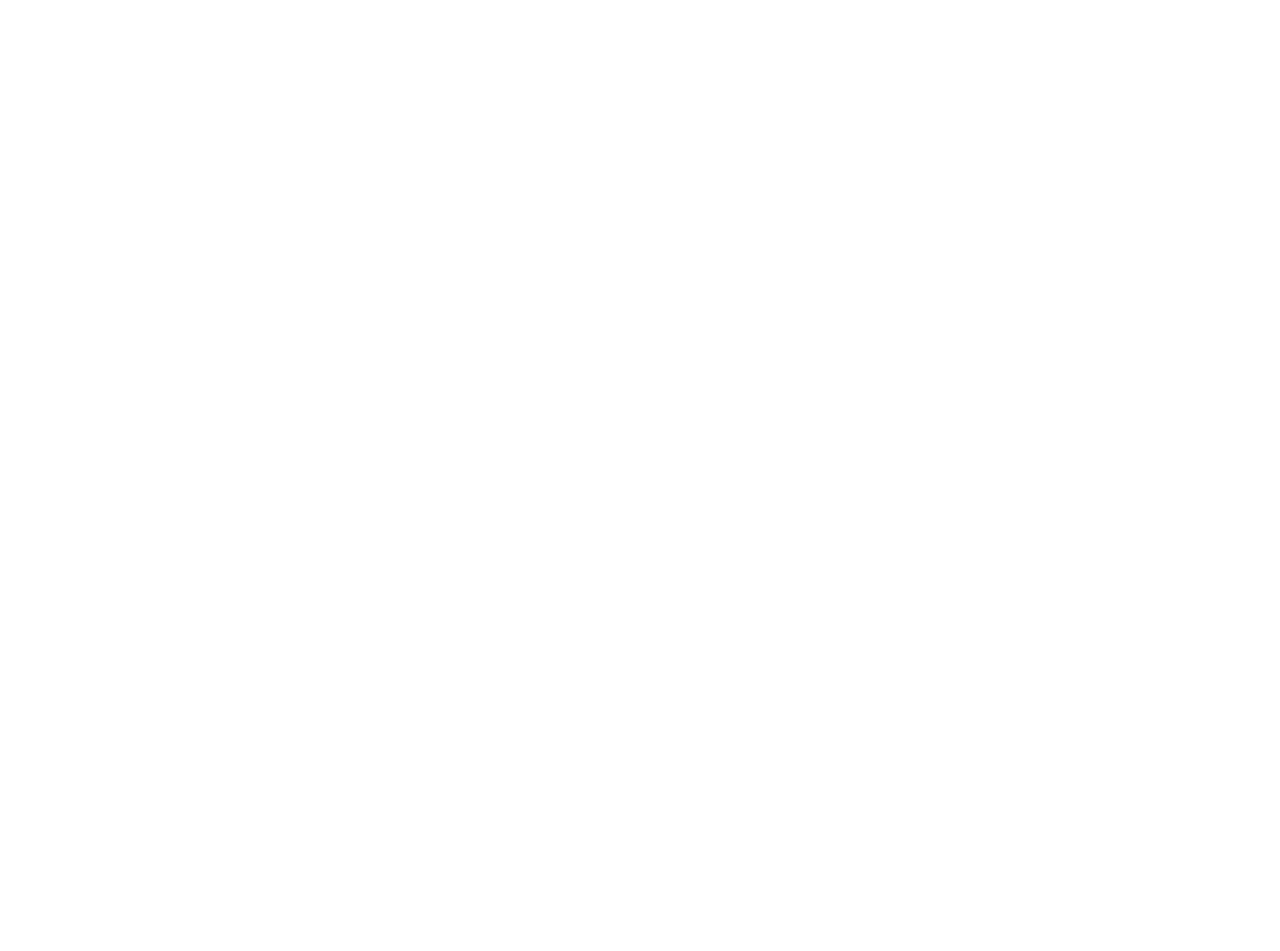
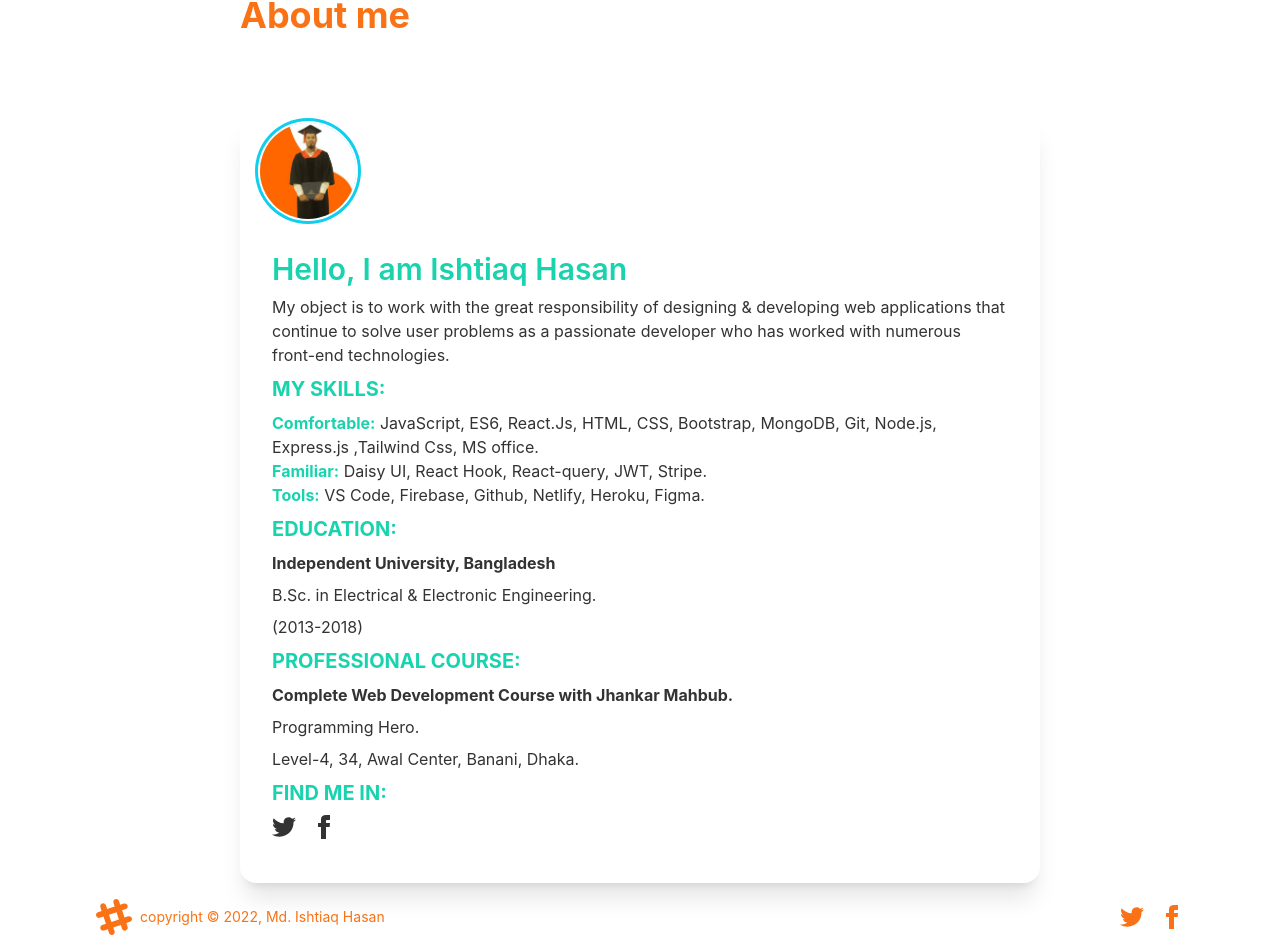
Before and after one commit to IshtiaqHasan/ishtiaq-portfolio, a React (Create React App) app: page /about in a window 1280 px wide. Shown: the part 197-1148 px from the top of the page. Before the commit the page ends 800 px from the top, so only its background shows below. Built offline with nearby package versions, Linux system fonts and the light colour scheme.

Commit message:
about me section added

```diff
--- a/src/Pages/About/About.js
+++ b/src/Pages/About/About.js
@@ -1,9 +1,56 @@
 import React from 'react';
-
+import doctor from '../../assets/images/doctor.jpeg';
+import git from '../../assets/contact/git.png';
+import linkedin from '../../assets/contact/linkedin.png';
+import mail from '../../assets/contact/mail.png';
 const About = () => {
     return (
-        <div>
-            <h1>About me</h1>
+        <div >
+            <h1 className='text-4xl text-orange-500 font-bold mt-20 mb-20 text-left mx-40'>About me</h1>
+
+            <div class="card w-100 mx-40 bg-base-100 shadow-xl">
+                <div class="avatar">
+                    <div class="w-24 mx-5 mt-2 rounded-full  ring ring-primary ring-offset-base-100 ring-offset-2">
+                        <img src={doctor} />
+                    </div>
+                </div>
+                <div class="card-body">
+                    <h2 class="card-title text-secondary text-3xl">Hello, I am Ishtiaq Hasan</h2>
+                    <p>My object is to work with the great responsibility of designing &
+                        developing web applications that continue to solve user problems as a
+                        passionate developer who has worked with numerous front-end
+                        technologies.
+                    </p>
+                    <h1 className='text-secondary text-xl font-bold'>MY SKILLS:</h1>
+                    <ul>
+                        <li> <span className='text-secondary font-bold'>Comfortable:</span> JavaScript, ES6, React.Js, HTML, CSS, Bootstrap, MongoDB, Git, Node.js,
+                            Express.js ,Tailwind Css, MS office.</li>
+                        <li> <span className='text-secondary font-bold'>Familiar:</span> Daisy UI, React Hook, React-query, JWT, Stripe.</li>
+                        <li><span className='text-secondary font-bold'>Tools:</span> VS Code, Firebase, Github, Netlify, Heroku, Figma.</li>
+                    </ul>
+                    <h1 className='text-secondary text-xl font-bold'>EDUCATION:</h1>
+                    <p className='font-bold'>Independent University, Bangladesh</p>
+                    <p>B.Sc. in Electrical & Electronic Engineering.</p>
+                    <p>(2013-2018)</p>
+                    <h1 className='text-secondary text-xl font-bold'>PROFESSIONAL COURSE:</h1>
+                    <p className='font-bold'>Complete Web Development Course with Jhankar Mahbub.</p>
+                    <p>Programming Hero.</p>
+                    <p>Level-4, 34, Awal Center, Banani, Dhaka.</p>
+                    <h1 className='text-secondary text-xl font-bold'>FIND ME IN:</h1>
+                    <div className='flex'>
+                        <div class="grid-flow-col flex  mb-3 gap-4 md:place-self-center md:justify-self-end">
+                            <a href='https://twitter.com/HasanAyon5' target="_blank"><svg xmlns="http://www.w3.org/2000/svg" width="24" height="24" viewBox="0 0 24 24" class="fill-current"><path d="M24 4.557c-.883.392-1.832.656-2.828.775 1.017-.609 1.798-1.574 2.165-2.724-.951.564-2.005.974-3.127 1.195-.897-.957-2.178-1.555-3.594-1.555-3.179 0-5.515 2.966-4.797 6.045-4.091-.205-7.719-2.165-10.148-5.144-1.29 2.213-.669 5.108 1.523 6.574-.806-.026-1.566-.247-2.229-.616-.054 2.281 1.581 4.415 3.949 4.89-.693.188-1.452.232-2.224.084.626 1.956 2.444 3.379 4.6 3.419-2.07 1.623-4.678 2.348-7.29 2.04 2.179 1.397 4.768 2.212 7.548 2.212 9.142 0 14.307-7.721 13.995-14.646.962-.695 1.797-1.562 2.457-2.549z"></path></svg>
+                            </a>
+
+                            <a href='https://www.facebook.com/hasan.ayon/' target="_blank"><svg xmlns="http://www.w3.org/2000/svg" width="24" height="24" viewBox="0 0 24 24" class="fill-current"><path d="M9 8h-3v4h3v12h5v-12h3.642l.358-4h-4v-1.667c0-.955.192-1.333 1.115-1.333h2.885v-5h-3.808c-3.596 0-5.192 1.583-5.192 4.615v3.385z"></path></svg></a>
+                        </div>
+                    </div>
+
+
+                </div>
+
+            </div>
+
         </div>
     );
 };
--- a/src/Pages/Home/Contact.js
+++ b/src/Pages/Home/Contact.js
@@ -53,6 +53,9 @@ const Contact = () => {
                     </div>
                 </form>
             </div>
+            <div>
+
+            </div>
         </div >
 
     );
--- a/src/Pages/Shared/Footer.js
+++ b/src/Pages/Shared/Footer.js
@@ -5,13 +5,13 @@ const Footer = () => {
         <footer class="footer items-center p-4 text-orange-500">
             <div class="items-center grid-flow-col">
                 <svg width="36" height="36" viewBox="0 0 24 24" xmlns="http://www.w3.org/2000/svg" fill-rule="evenodd" clip-rule="evenodd" class="fill-current"><path d="M22.672 15.226l-2.432.811.841 2.515c.33 1.019-.209 2.127-1.23 2.456-1.15.325-2.148-.321-2.463-1.226l-.84-2.518-5.013 1.677.84 2.517c.391 1.203-.434 2.542-1.831 2.542-.88 0-1.601-.564-1.86-1.314l-.842-2.516-2.431.809c-1.135.328-2.145-.317-2.463-1.229-.329-1.018.211-2.127 1.231-2.456l2.432-.809-1.621-4.823-2.432.808c-1.355.384-2.558-.59-2.558-1.839 0-.817.509-1.582 1.327-1.846l2.433-.809-.842-2.515c-.33-1.02.211-2.129 1.232-2.458 1.02-.329 2.13.209 2.461 1.229l.842 2.515 5.011-1.677-.839-2.517c-.403-1.238.484-2.553 1.843-2.553.819 0 1.585.509 1.85 1.326l.841 2.517 2.431-.81c1.02-.33 2.131.211 2.461 1.229.332 1.018-.21 2.126-1.23 2.456l-2.433.809 1.622 4.823 2.433-.809c1.242-.401 2.557.484 2.557 1.838 0 .819-.51 1.583-1.328 1.847m-8.992-6.428l-5.01 1.675 1.619 4.828 5.011-1.674-1.62-4.829z"></path></svg>
-                <p>copyright &copy; {new Date().getFullYear()}</p>
+                <p>copyright &copy; {new Date().getFullYear()}, Md. Ishtiaq Hasan</p>
             </div>
             <div class="grid-flow-col gap-4 md:place-self-center md:justify-self-end">
-                <a><svg xmlns="http://www.w3.org/2000/svg" width="24" height="24" viewBox="0 0 24 24" class="fill-current"><path d="M24 4.557c-.883.392-1.832.656-2.828.775 1.017-.609 1.798-1.574 2.165-2.724-.951.564-2.005.974-3.127 1.195-.897-.957-2.178-1.555-3.594-1.555-3.179 0-5.515 2.966-4.797 6.045-4.091-.205-7.719-2.165-10.148-5.144-1.29 2.213-.669 5.108 1.523 6.574-.806-.026-1.566-.247-2.229-.616-.054 2.281 1.581 4.415 3.949 4.89-.693.188-1.452.232-2.224.084.626 1.956 2.444 3.379 4.6 3.419-2.07 1.623-4.678 2.348-7.29 2.04 2.179 1.397 4.768 2.212 7.548 2.212 9.142 0 14.307-7.721 13.995-14.646.962-.695 1.797-1.562 2.457-2.549z"></path></svg>
+                <a href='https://www.facebook.com/hasan.ayon/' target="_blank"><svg xmlns="http://www.w3.org/2000/svg" width="24" height="24" viewBox="0 0 24 24" class="fill-current"><path d="M24 4.557c-.883.392-1.832.656-2.828.775 1.017-.609 1.798-1.574 2.165-2.724-.951.564-2.005.974-3.127 1.195-.897-.957-2.178-1.555-3.594-1.555-3.179 0-5.515 2.966-4.797 6.045-4.091-.205-7.719-2.165-10.148-5.144-1.29 2.213-.669 5.108 1.523 6.574-.806-.026-1.566-.247-2.229-.616-.054 2.281 1.581 4.415 3.949 4.89-.693.188-1.452.232-2.224.084.626 1.956 2.444 3.379 4.6 3.419-2.07 1.623-4.678 2.348-7.29 2.04 2.179 1.397 4.768 2.212 7.548 2.212 9.142 0 14.307-7.721 13.995-14.646.962-.695 1.797-1.562 2.457-2.549z"></path></svg>
                 </a>
-                <a><svg xmlns="http://www.w3.org/2000/svg" width="24" height="24" viewBox="0 0 24 24" class="fill-current"><path d="M19.615 3.184c-3.604-.246-11.631-.245-15.23 0-3.897.266-4.356 2.62-4.385 8.816.029 6.185.484 8.549 4.385 8.816 3.6.245 11.626.246 15.23 0 3.897-.266 4.356-2.62 4.385-8.816-.029-6.185-.484-8.549-4.385-8.816zm-10.615 12.816v-8l8 3.993-8 4.007z"></path></svg></a>
-                <a><svg xmlns="http://www.w3.org/2000/svg" width="24" height="24" viewBox="0 0 24 24" class="fill-current"><path d="M9 8h-3v4h3v12h5v-12h3.642l.358-4h-4v-1.667c0-.955.192-1.333 1.115-1.333h2.885v-5h-3.808c-3.596 0-5.192 1.583-5.192 4.615v3.385z"></path></svg></a>
+
+                <a href='https://www.facebook.com/hasan.ayon/' target="_blank"><svg xmlns="http://www.w3.org/2000/svg" width="24" height="24" viewBox="0 0 24 24" class="fill-current"><path d="M9 8h-3v4h3v12h5v-12h3.642l.358-4h-4v-1.667c0-.955.192-1.333 1.115-1.333h2.885v-5h-3.808c-3.596 0-5.192 1.583-5.192 4.615v3.385z"></path></svg></a>
             </div>
         </footer>
     );
```
